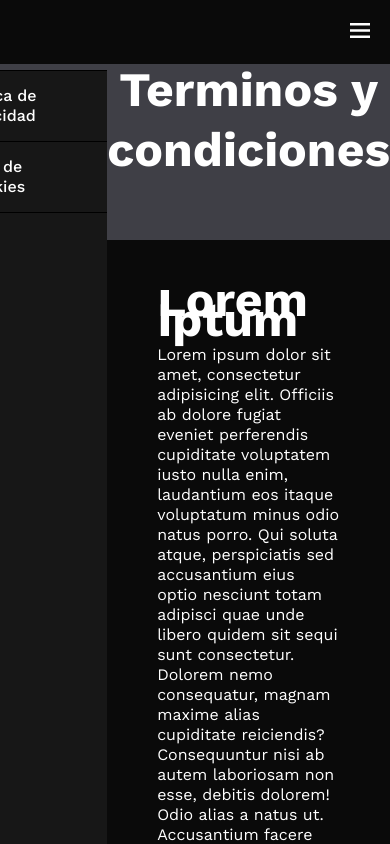
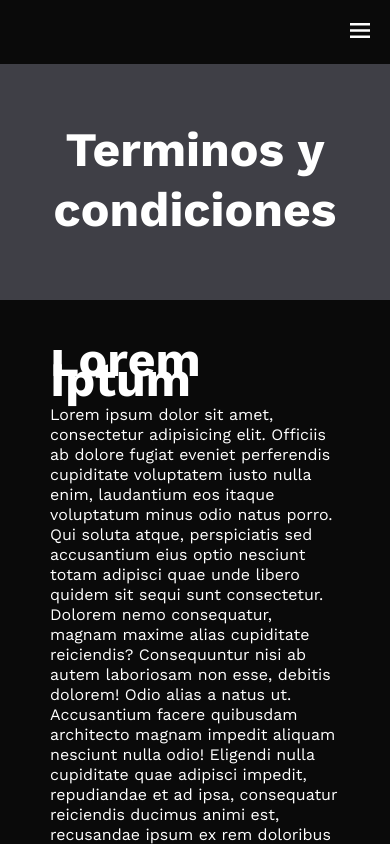
Before and after one commit to InnovativaLab/Pagina-web, a React (Vite) app in the folder PaginaWeb-React/: page /terms in a window 390 px wide. Shown: the top 844 px of the page. Built offline with nearby package versions, Linux system fonts and the light colour scheme; the HTML template or start-up script is replaced by a standard one.

Commit message:
Add responsive aside

```diff
--- a/PaginaWeb-React/src/pages/styles/info.css
+++ b/PaginaWeb-React/src/pages/styles/info.css
@@ -49,3 +49,17 @@
     font-size: 16px;
     line-height: 125%;
 }
+@media screen and (max-width:1300px) {
+
+  }
+  @media screen and (max-width:900px) {
+    .infoMenu{
+        display: none;
+    }
+    .infoTitleContainer{
+        padding-top: 120px;
+    }
+  }
+  @media screen and (max-width:500px) {
+
+  }
```
